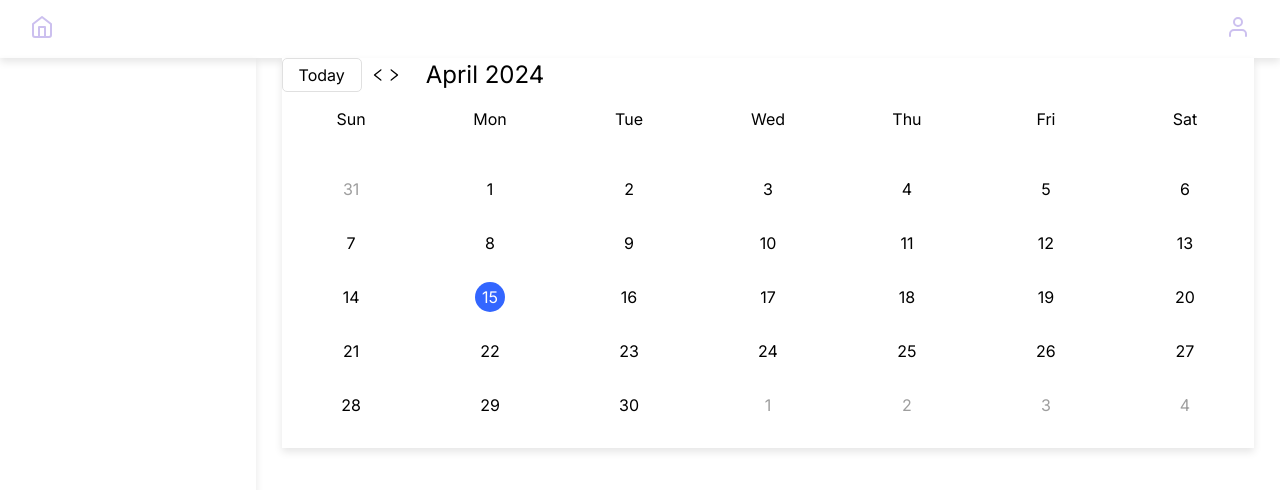
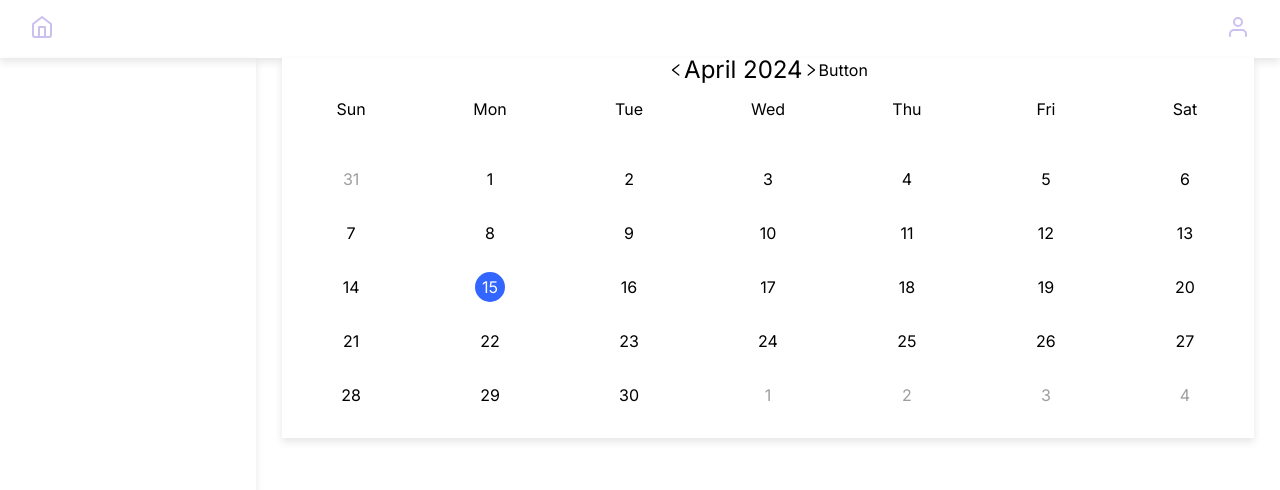
Before and after one commit to klarabratteby/VacayCalendar, a Next.js app: page /calendar in a window 1280 px wide. Shown: the top 490 px of the page. Built offline with nearby package versions, Linux system fonts and the light colour scheme.

Commit message:
Added Button component

```diff
--- a/src/components/layout/calendar/calendar.module.css
+++ b/src/components/layout/calendar/calendar.module.css
@@ -8,6 +8,7 @@
   display: flex;
   align-items: center;
   background: white;
+  justify-content: center;
 }
 
 .changeMonth {
@@ -15,7 +16,6 @@
 }
 
 .currentMonth {
-  margin-left: 24px;
   font-size: 24px;
 }
 
@@ -57,15 +57,3 @@
   border-radius: 50%;
 
 }
-
-.todayButton {
-  border: 1px solid #e0e0e0;
-  border-radius: 5px;
-  padding: 8px 16px;
-  cursor: pointer;
-  margin-right: 8px;
-}
-
-.todayButton:hover {
-  background: #efefef;
-}
--- a/src/components/layout/calendar/calendar.tsx
+++ b/src/components/layout/calendar/calendar.tsx
@@ -12,9 +12,9 @@ import {
   isSameDay,
   subMonths,
   addMonths
-} from "date-fns";
-
+} from "date-fns"
 import { AiOutlineLeft, AiOutlineRight } from "react-icons/ai";
+import Button from '@/components/ui/buttons/addVacay'
 
 export default function Calendar() {
   const [selectedDate, setSelectedDate] = useState<Date>(new Date());
@@ -23,22 +23,17 @@ export default function Calendar() {
   const getHeader = () => {
     return (
       <div className={styles.datepickerContainer}>
-        <div
-          className={styles.todayButton}
-          onClick={() => {
-            setSelectedDate(new Date());
-            setActiveDate(new Date());
-          }}
-        >
-          Today
-        </div>
         <AiOutlineLeft
           onClick={() => setActiveDate(subMonths(activeDate, 1))}
         />
+        <h2 className={styles.currentMonth}>{format(activeDate, "MMMM yyyy")}</h2>
         <AiOutlineRight
           onClick={() => setActiveDate(addMonths(activeDate, 1))}
         />
-        <h2 className={styles.currentMonth}>{format(activeDate, "MMMM yyyy")}</h2>
+        <Button onClick={() => {
+
+        }}/>
+
       </div>
     );
   };
--- /dev/null
+++ b/src/components/ui/buttons/addVacay.tsx
@@ -0,0 +1,16 @@
+
+import styles from '../buttons/addVacay.module.css'
+import React from 'react';
+
+interface Props {
+  onClick: () => void;
+}
+
+export default function Button(props: Props) {
+
+  return (
+    <div className={styles.vacayButton} onClick={props.onClick}>
+      Button
+    </div>
+  );
+}
```
Also changed, not shown: src/types.ts (deleted, +0 -7 lines), src/components/ui/buttons/addVacay.module.css (added).
